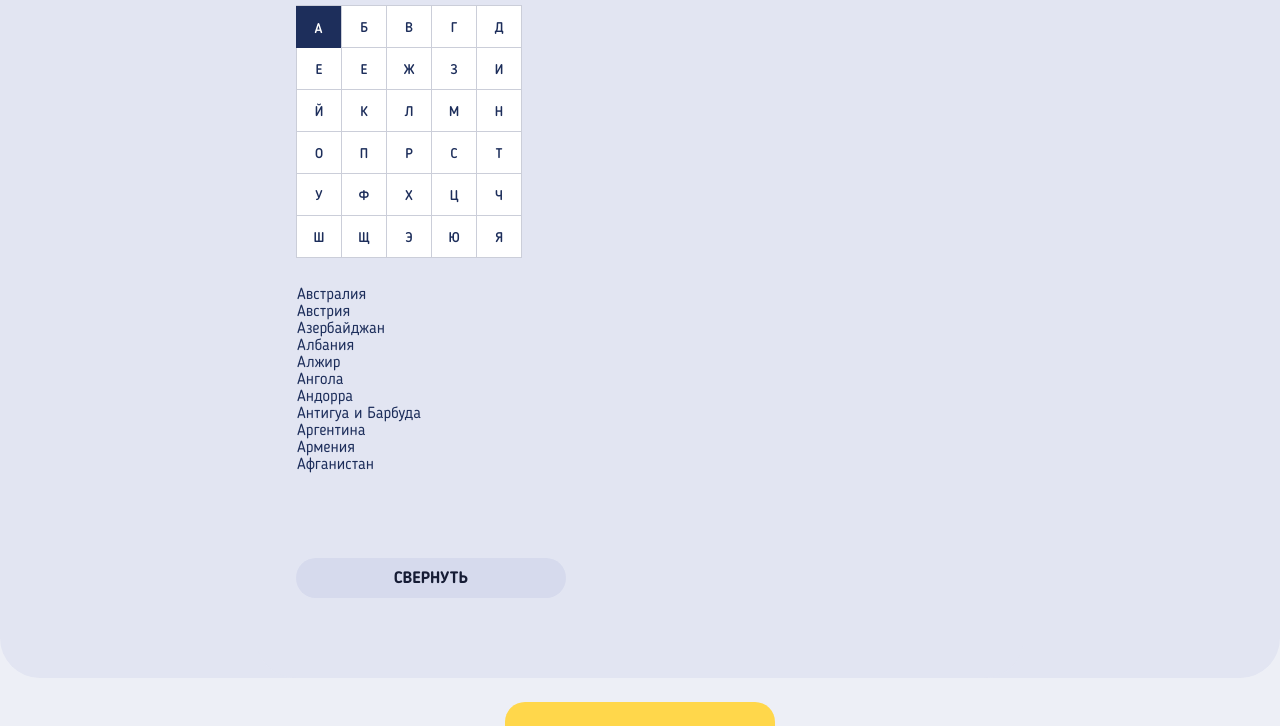
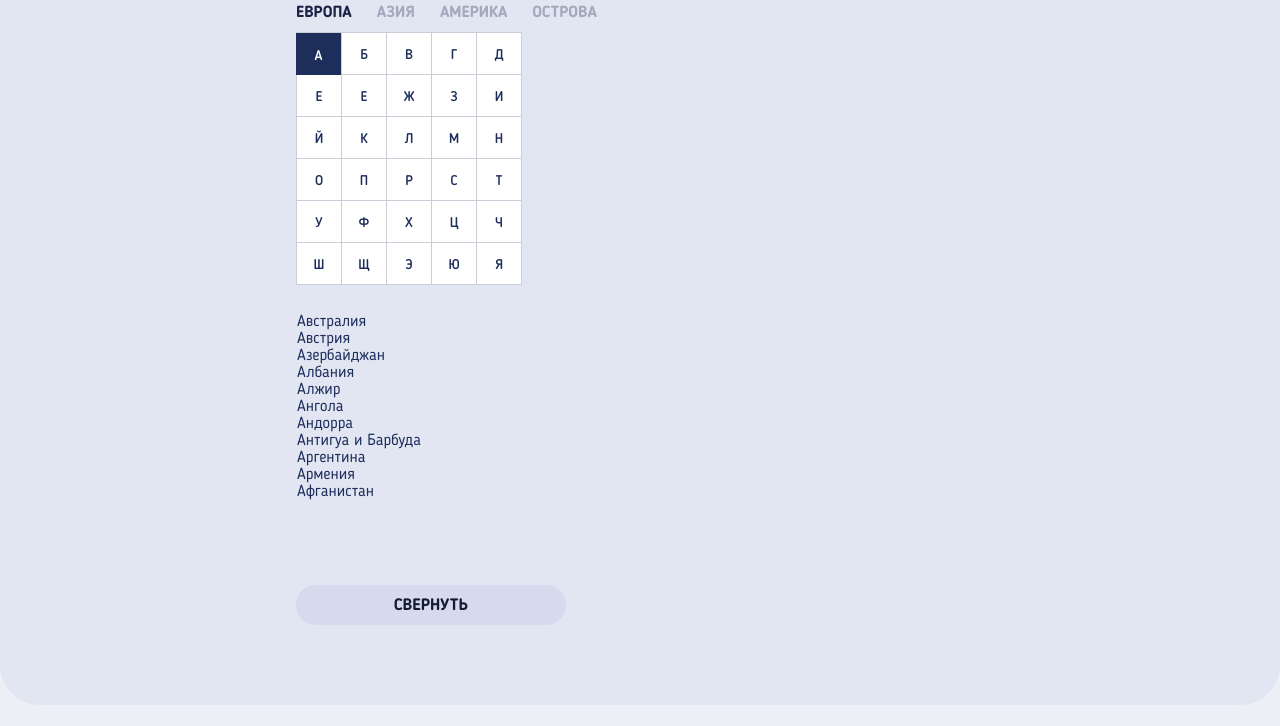
Before and after one commit to vi-nastya/pognali, a website: page source/catalog.html in a window 1280 px wide. Shown: the part 284-1010 px from the top of the page. Drawn offline with nearby package versions, Linux system fonts and the light colour scheme; files that its build step writes are made by us from their sources.

Commit message:
Adds region list

```diff
--- a/source/catalog.html
+++ b/source/catalog.html
@@ -133,6 +133,20 @@
       <section class="country-filters">
         <div class="inner country-filters__inner">
           <h2 class="country-filters__header">Фильтрация по странам</h2>
+          <ul class="country-filters__region-list">
+            <li class="country-filters__region-item country-filters__region-item--selected">
+              <a class="country-filters__region-link">Европа</a>
+            </li>
+            <li class="country-filters__region-item">
+              <a class="country-filters__region-link">Азия</a>
+            </li>
+            <li class="country-filters__region-item">
+              <a class="country-filters__region-link">Америка</a>
+            </li>
+            <li class="country-filters__region-item">
+              <a class="country-filters__region-link">Острова</a>
+            </li>
+          </ul>
           <ul class="country-letters">
             <li class="country-letters__item country-letters__item--selected">
               А
--- a/source/sass/blocks/country-filters.scss
+++ b/source/sass/blocks/country-filters.scss
@@ -56,3 +56,32 @@
   border-radius: 20px;
   background-color: $detail-color;
 }
+
+.country-filters__region-list {
+
+  @include reset-list;
+  display: flex;
+  flex-direction: column;
+
+  @media (min-width: $tablet-width) {
+    flex-direction: row;
+  }
+}
+
+.country-filters__region-item {
+  margin-bottom: 10px;
+  opacity: 0.3;
+
+  &--selected {
+    opacity: 1;
+  }
+
+  @media (min-width: $tablet-width) {
+    margin-right: 25px;
+  }
+}
+
+.country-filters__region-link {
+  font-weight: $bold;
+  text-transform: uppercase;
+}
```
